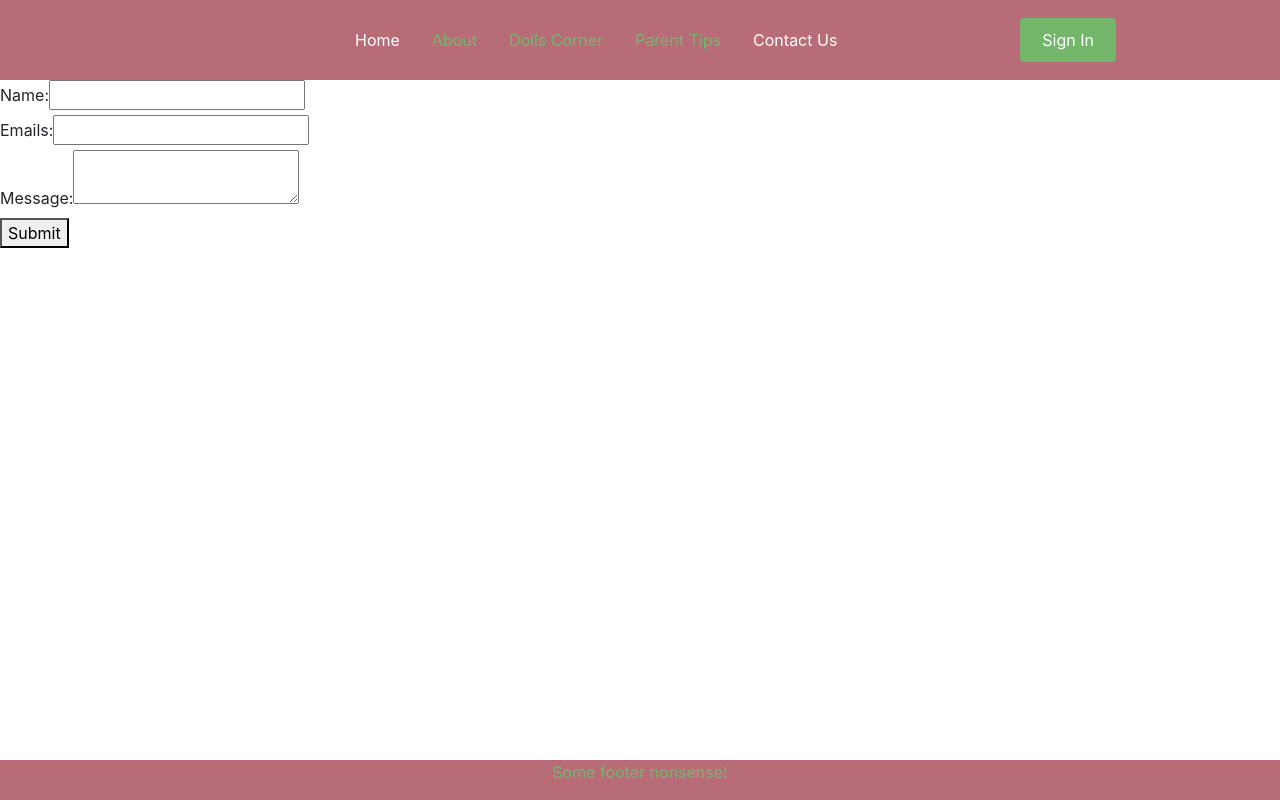
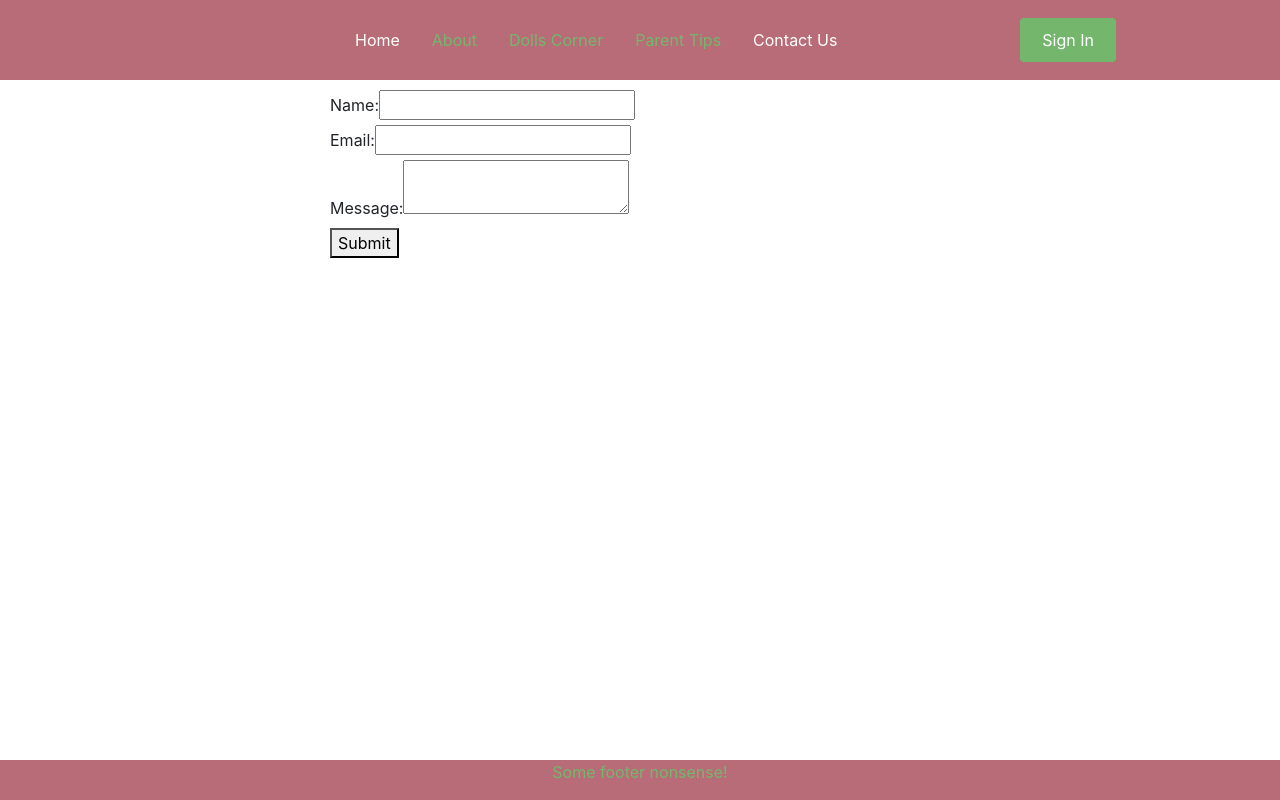
Before and after one commit to wdavonta/dollscorner, a React (Create React App) app in the folder dollscorner/: page /contact-us in a window 1280 px wide. Built offline with nearby package versions, Linux system fonts and the light colour scheme.

Commit message:
update tip section

```diff
--- a/dollscorner/src/components/Contact/index.css
+++ b/dollscorner/src/components/Contact/index.css
@@ -0,0 +1,10 @@
+.Contact {
+    margin: auto;
+    width: 50%;
+    padding: 10px;
+
+  }
+
+  button {
+    justify-content: center;
+  }
--- a/dollscorner/src/components/Contact/index.js
+++ b/dollscorner/src/components/Contact/index.js
@@ -24,13 +24,13 @@ const ContactForm = () => {
     alert(result.status);
   };
   return (
-    <form onSubmit={handleSubmit}>
+    <form onSubmit={handleSubmit} className='Contact'>
       <div>
         <label htmlFor="name">Name:</label>
         <input type="text" id="name" required />
       </div>
       <div>
-        <label htmlFor="email">Emails:</label>
+        <label htmlFor="email">Email:</label>
         <input type="email" id="email" required />
       </div>
       <div>
--- a/dollscorner/src/components/ParentTips/index.js
+++ b/dollscorner/src/components/ParentTips/index.js
@@ -4,41 +4,21 @@ import './style.css';
 
 function ParentTips() {
 
-    const backendData = [
-        { title: "Tip #1", description: "Lorem ipsum dolor sit amet, consectetuer adipiscing elit, sed diam nonummy nibh euismod tincidunt ut laoreet dolore magna aliquam erat volutpat. Ut wisi enim ad minim veniam, quis nostrud exerci tation ullamcorper suscipit lobortis nisl ut aliquip ex ea commodo consequat. Duis autem vel eum iriure dolor in hendrerit in vulputate velit esse molestie consequat, vel illum dolore eu feugiat nulla facilisis at vero eros et accumsan et iusto odio dignissim qui blandit praesent luptatum zzril delenit augue duis dolore te feugait nulla facilisi. Nam liber tempor cum soluta nobis eleifend option congue nihil imperdiet doming id quod mazim placerat facer possim assum. Typi non habent claritatem insitam; est usus legentis in iis qui facit eorum claritatem. Investigationes demonstraverunt lectores legere me lius quod ii legunt saepius", location: "Skeleton Bar" },
-        { title: "Tip #2", description: "Lorem ipsum dolor sit amet, consectetuer adipiscing elit, sed diam nonummy nibh euismod tincidunt ut laoreet dolore magna aliquam erat volutpat. Ut wisi enim ad minim veniam, quis nostrud exerci tation ullamcorper suscipit lobortis nisl ut aliquip ex ea commodo consequat. Duis autem vel eum iriure dolor in hendrerit in vulputate velit esse molestie consequat, vel illum dolore eu feugiat nulla facilisis at vero eros et accumsan et iusto odio dignissim qui blandit praesent luptatum zzril delenit augue duis dolore te feugait nulla facilisi. Nam liber tempor cum soluta nobis eleifend option congue nihil imperdiet doming id quod mazim placerat facer possim assum. Typi non habent claritatem insitam; est usus legentis in iis qui facit eorum claritatem. Investigationes demonstraverunt lectores legere me lius quod ii legunt saepius", location: "Signature Alcoholic Drinks" },
-        { title: "Tip #3", description: "Lorem ipsum dolor sit amet, consectetuer adipiscing elit, sed diam nonummy nibh euismod tincidunt ut laoreet dolore magna aliquam erat volutpat. Ut wisi enim ad minim veniam, quis nostrud exerci tation ullamcorper suscipit lobortis nisl ut aliquip ex ea commodo consequat. Duis autem vel eum iriure dolor in hendrerit in vulputate velit esse molestie consequat, vel illum dolore eu feugiat nulla facilisis at vero eros et accumsan et iusto odio dignissim qui blandit praesent luptatum zzril delenit augue duis dolore te feugait nulla facilisi. Nam liber tempor cum soluta nobis eleifend option congue nihil imperdiet doming id quod mazim placerat facer possim assum. Typi non habent claritatem insitam; est usus legentis in iis qui facit eorum claritatem. Investigationes demonstraverunt lectores legere me lius quod ii legunt saepius", location: "Signature Alcoholic Drinks" },
-        { title: "Tip #4", description: "Lorem ipsum dolor sit amet, consectetuer adipiscing elit, sed diam nonummy nibh euismod tincidunt ut laoreet dolore magna aliquam erat volutpat. Ut wisi enim ad minim veniam, quis nostrud exerci tation ullamcorper suscipit lobortis nisl ut aliquip ex ea commodo consequat. Duis autem vel eum iriure dolor in hendrerit in vulputate velit esse molestie consequat, vel illum dolore eu feugiat nulla facilisis at vero eros et accumsan et iusto odio dignissim qui blandit praesent luptatum zzril delenit augue duis dolore te feugait nulla facilisi. Nam liber tempor cum soluta nobis eleifend option congue nihil imperdiet doming id quod mazim placerat facer possim assum. Typi non habent claritatem insitam; est usus legentis in iis qui facit eorum claritatem. Investigationes demonstraverunt lectores legere me lius quod ii legunt saepius", location: "Cafe La Bamba" },
-      ]
 
-      const noteRootStyle = {
-        border: "2px #BF3F36 solid",
-        borderRadius: 9,
-        margin: 20,
-        backgroundColor: "#fffff",
-        padding: 6,
+      return (
 
 
-
-      };
-
-      return (
-        <div className="Inputinfo" style={{ width: 800 }}>
-          <h1 className='FC'>Parent Tips</h1>
-          {backendData.map(ele =>
-            <div style={noteRootStyle}>
-              <p>{ele.img}</p>
-              <h3 className='tline'>{ele.title}</h3>
-              <p>{ele.description}</p>
-              <div className="btns">
-              <small>Location:{ele.location}</small>
-              <button className="bb" type="button" class="btn btn" ><i class="fas fa-skull-crossbones" aria-hidden="true"></i></button>
-                </div>
-            </div>
-          )}
-          <div><p className='Content'>*Check out new food and drink recipes weekly from HHN</p></div>
-
-        </div>
+<div class="row">
+  <div class="col">
+    Lorem ipsum dolor sit amet, consectetur adipisicing elit. Nostrum vitae alias corrupti odio ullam officia similique voluptate molestias perferendis quasi, qui architecto ducimus sit, est ipsum maxime at exercitationem. Quae.
+  </div>
+  <div class="col">
+    Lorem ipsum dolor sit amet, consectetur adipisicing elit. Reiciendis amet nulla fugiat veritatis tempora perferendis libero doloribus voluptas consequuntur! Cumque ullam omnis maxime voluptate beatae iste quod ipsum voluptatem esse excepturi culpa natus ipsam harum minima in hic nesciunt asperiores sequi perferendis ipsa modi, accusantium rerum explicabo. Dignissimos, iure, blanditiis!
+  </div>
+  <div class="col">
+    Lorem ipsum dolor sit amet, consectetur adipisicing elit. Natus similique vero distinctio perspiciatis, porro assumenda illum, beatae cupiditate repellat doloribus, sed explicabo! Laudantium illum quam quasi, consequuntur ad nihil quaerat?
+  </div>
+</div>
       )
     }
 
```
